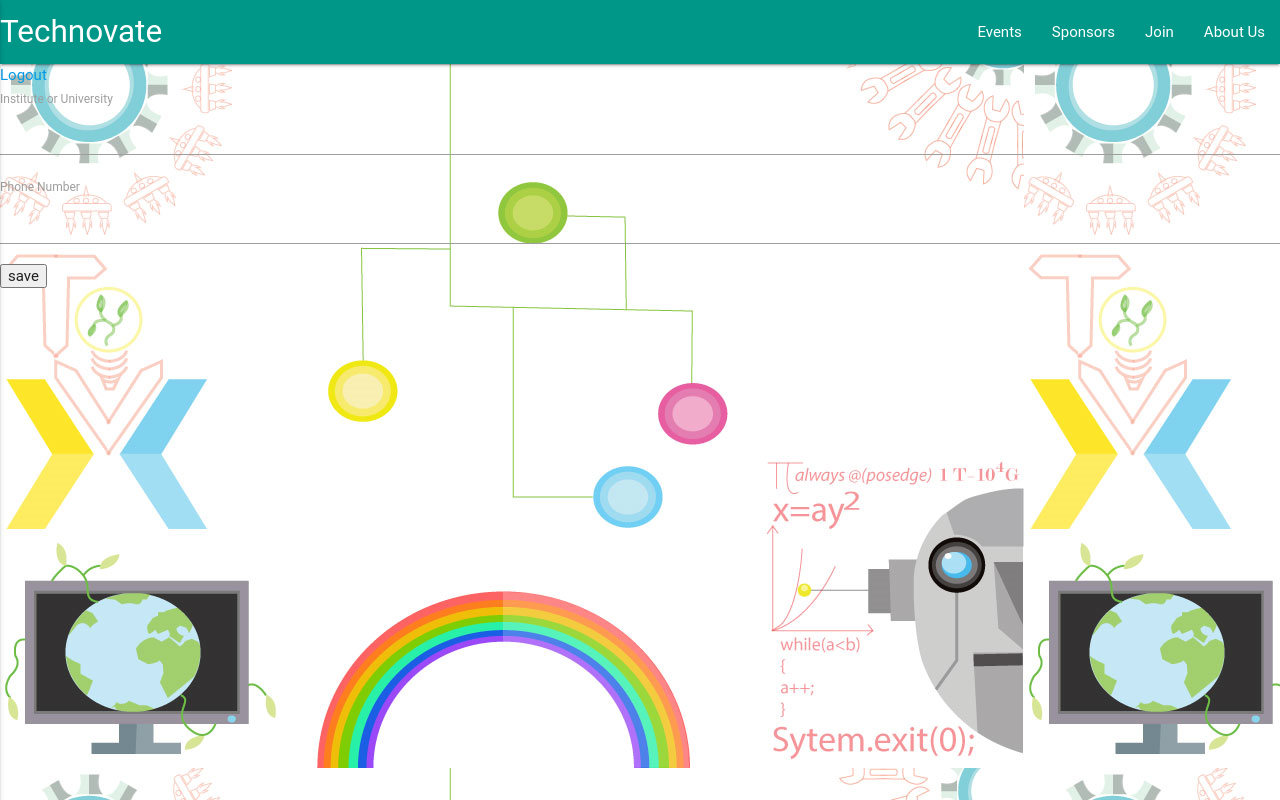
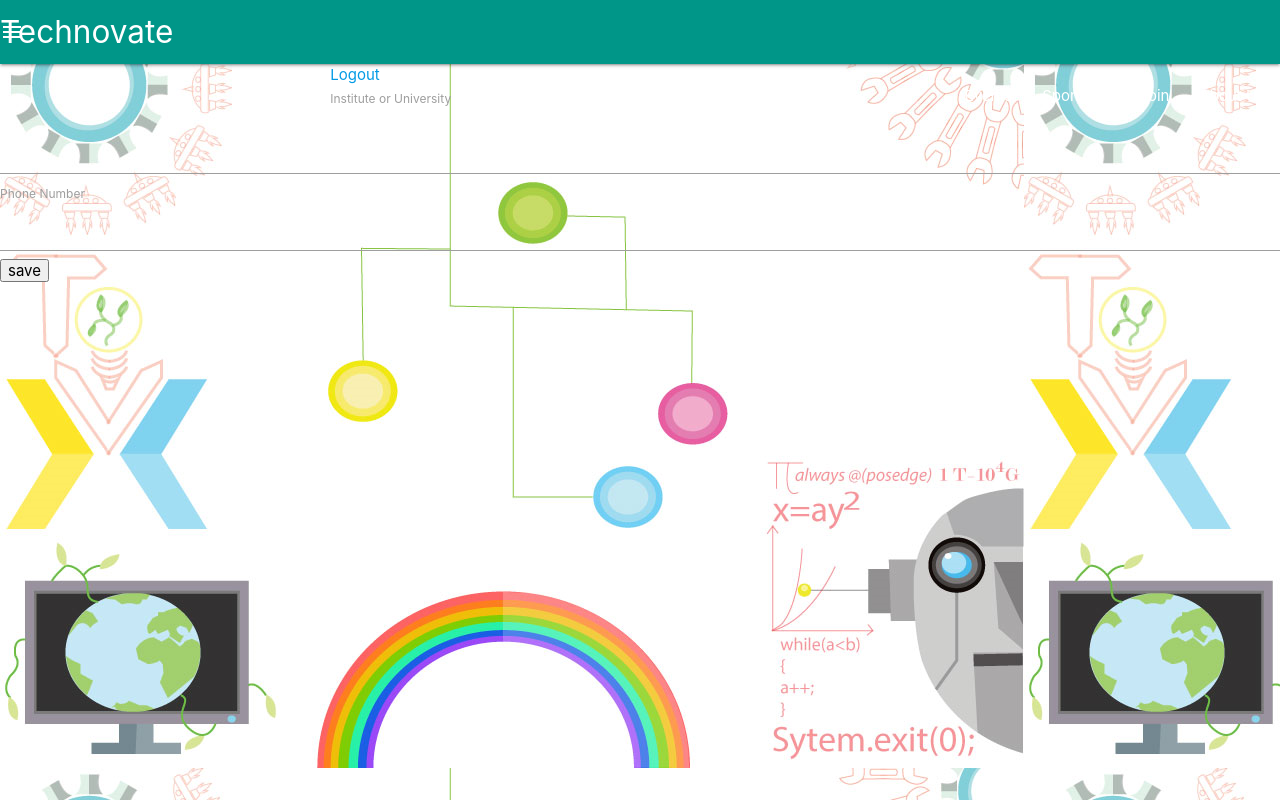
Before and after one commit to rajatgupta310198/Technovate, a Django app: page /dashboard/ in a window 1280 px wide. Run offline with Django 3.2, Linux system fonts and the light colour scheme; some libraries are stand-ins or nearby versions; some web fonts are replaced.

Commit message:
Update base.html

```diff
--- a/templates/base.html
+++ b/templates/base.html
@@ -2,11 +2,13 @@
 <html lang="en">
 <head>
     <meta charset="UTF-8">
+    <meta name="viewport" content="width=device-width, initial-scale=1.0"/>
     <title>Title</title>
        {% load staticfiles %}
- <link rel="stylesheet" href="https://cdnjs.cloudflare.com/ajax/libs/materialize/0.97.7/css/materialize.min.css">
- <link href="http://fonts.googleapis.com/icon?family=Material+Icons" rel="stylesheet">
- <script src="https://ajax.googleapis.com/ajax/libs/jquery/3.1.0/jquery.min.js"></script>
+    <link rel="stylesheet" href="{% static "css/materialize.min.css"%}">
+ <!--<link rel="stylesheet" href="https://cdnjs.cloudflare.com/ajax/libs/materialize/0.97.7/css/materialize.min.css">
+ --><script src="https://ajax.googleapis.com/ajax/libs/jquery/3.1.0/jquery.min.js"></script>
+    <link href="http://fonts.googleapis.com/icon?family=Material+Icons" rel="stylesheet">
     <link rel="stylesheet" href="{% static "style.css" %}">
 </head>
 <body>
@@ -30,7 +32,7 @@
    </nav>
       {% block content %}
       {% endblock %}
-   <script src="https://cdnjs.cloudflare.com/ajax/libs/materialize/0.97.7/js/materialize.min.js"></script>
+  <script src="https://cdnjs.cloudflare.com/ajax/libs/materialize/0.97.7/js/materialize.min.js"></script>
    <script>
       $(document).ready(function(){
             $(".button-collapse").sideNav();
```
